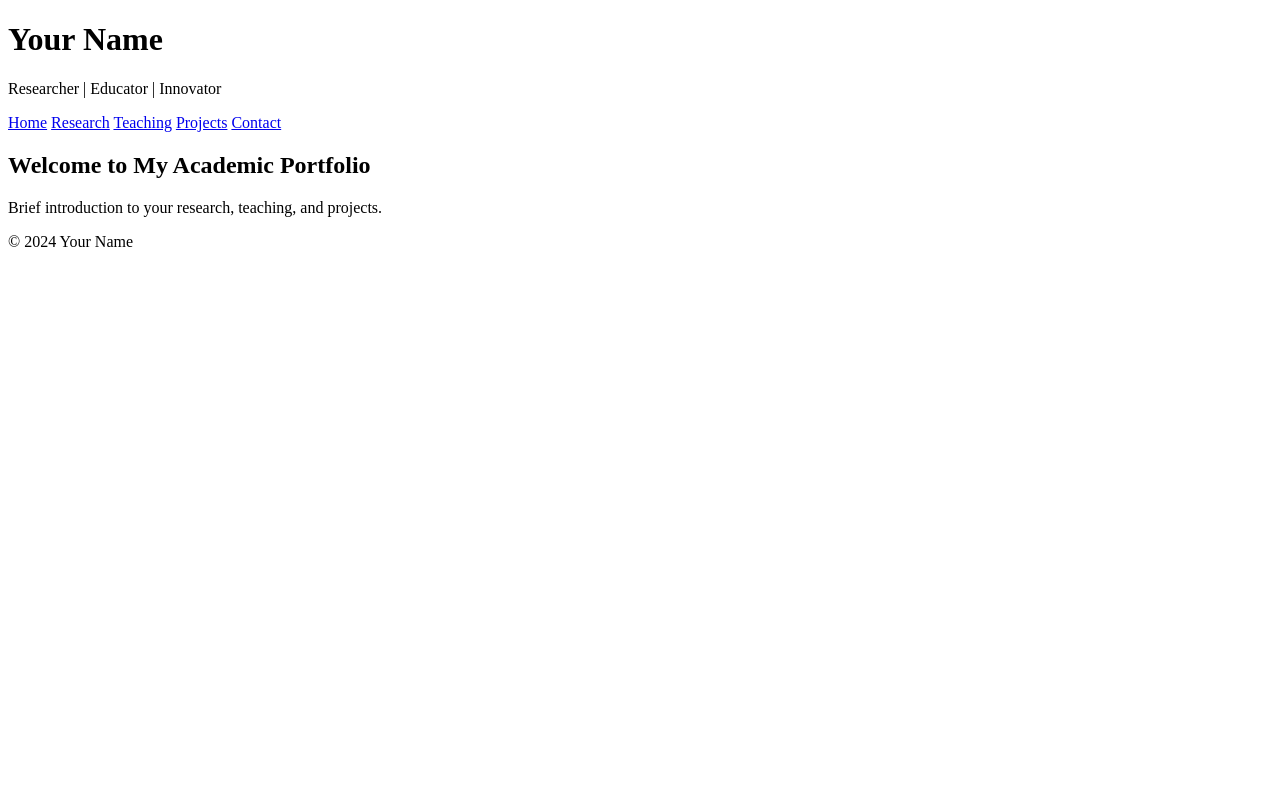
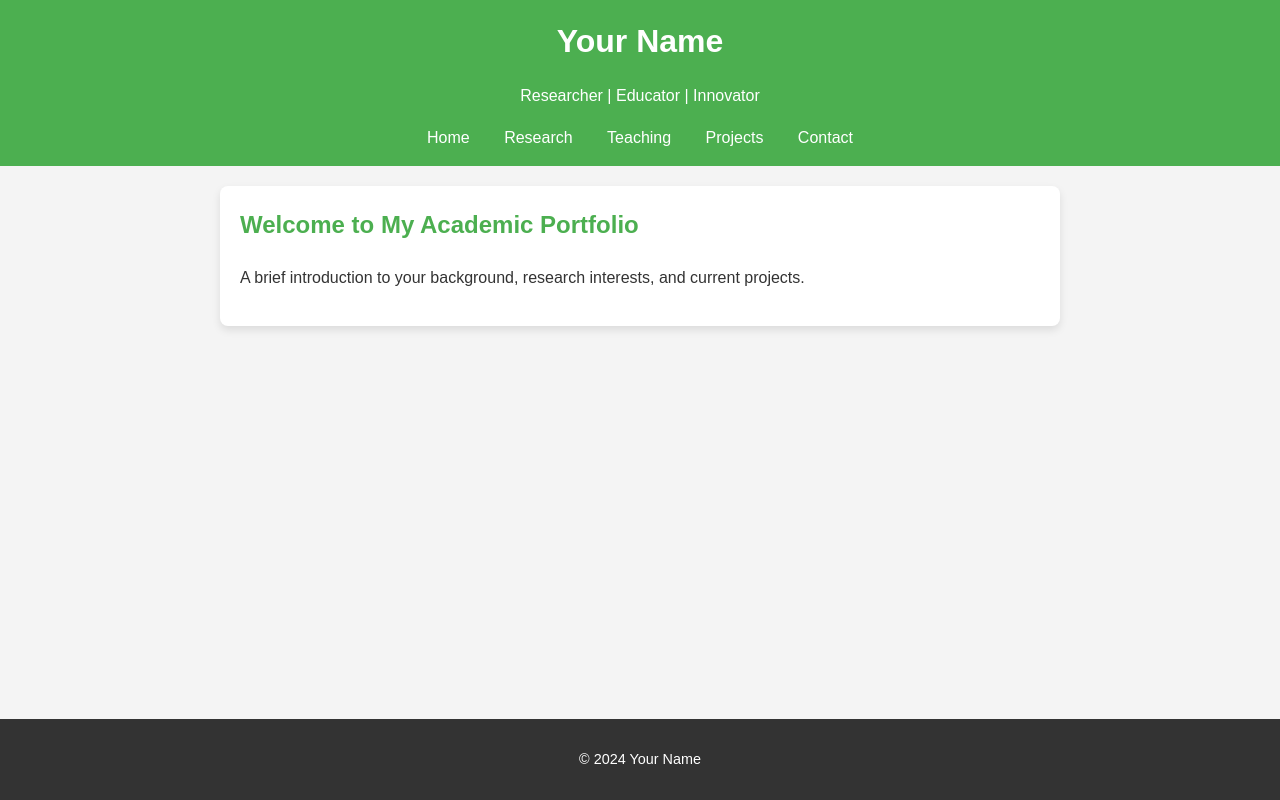
Before and after one commit to leiwanglsu/leiwanglsu.github.io, a plain HTML site: page index.html in a window 1280 px wide. Drawn offline with Linux system fonts and the light colour scheme.

Commit message:
created pages

```diff
--- a/index.html
+++ b/index.html
@@ -4,7 +4,7 @@
     <meta charset="UTF-8">
     <meta name="viewport" content="width=device-width, initial-scale=1.0">
     <title>Your Name - Academic Portfolio</title>
-    <link rel="stylesheet" href="styles.css">
+    <link rel="stylesheet" href="stylesheets/styles.css">
 </head>
 <body>
     <header>
@@ -21,7 +21,7 @@
     <main>
         <section id="about">
             <h2>Welcome to My Academic Portfolio</h2>
-            <p>Brief introduction to your research, teaching, and projects.</p>
+            <p>A brief introduction to your background, research interests, and current projects.</p>
         </section>
     </main>
     <footer>
--- /dev/null
+++ b/stylesheets/styles.css
@@ -0,0 +1,69 @@
+/* General styles */
+body {
+    font-family: Arial, sans-serif;
+    margin: 0;
+    padding: 0;
+    background-color: #f4f4f4;
+    color: #333;
+    line-height: 1.6;
+}
+
+/* Header styling */
+header {
+    background-color: #4CAF50;
+    color: white;
+    padding: 1em 0;
+    text-align: center;
+}
+
+header h1 {
+    margin: 0;
+    font-size: 2em;
+}
+
+header nav a {
+    color: white;
+    margin: 0 15px;
+    text-decoration: none;
+}
+
+header nav a:hover {
+    text-decoration: underline;
+}
+
+/* Main content */
+main {
+    max-width: 800px;
+    margin: 20px auto;
+    padding: 20px;
+    background: white;
+    border-radius: 8px;
+    box-shadow: 0 4px 8px rgba(0, 0, 0, 0.1);
+}
+
+main h2 {
+    color: #4CAF50;
+    margin-top: 0;
+}
+
+/* List styling for publications */
+ul {
+    list-style-type: none;
+    padding: 0;
+}
+
+ul li {
+    margin-bottom: 10px;
+}
+
+/* Footer styling */
+footer {
+    text-align: center;
+    padding: 1em 0;
+    background-color: #333;
+    color: white;
+    font-size: 0.9em;
+    position: fixed;
+    width: 100%;
+    bottom: 0;
+}
```
Also changed, not shown: research.html (added, +42 -0 lines).
